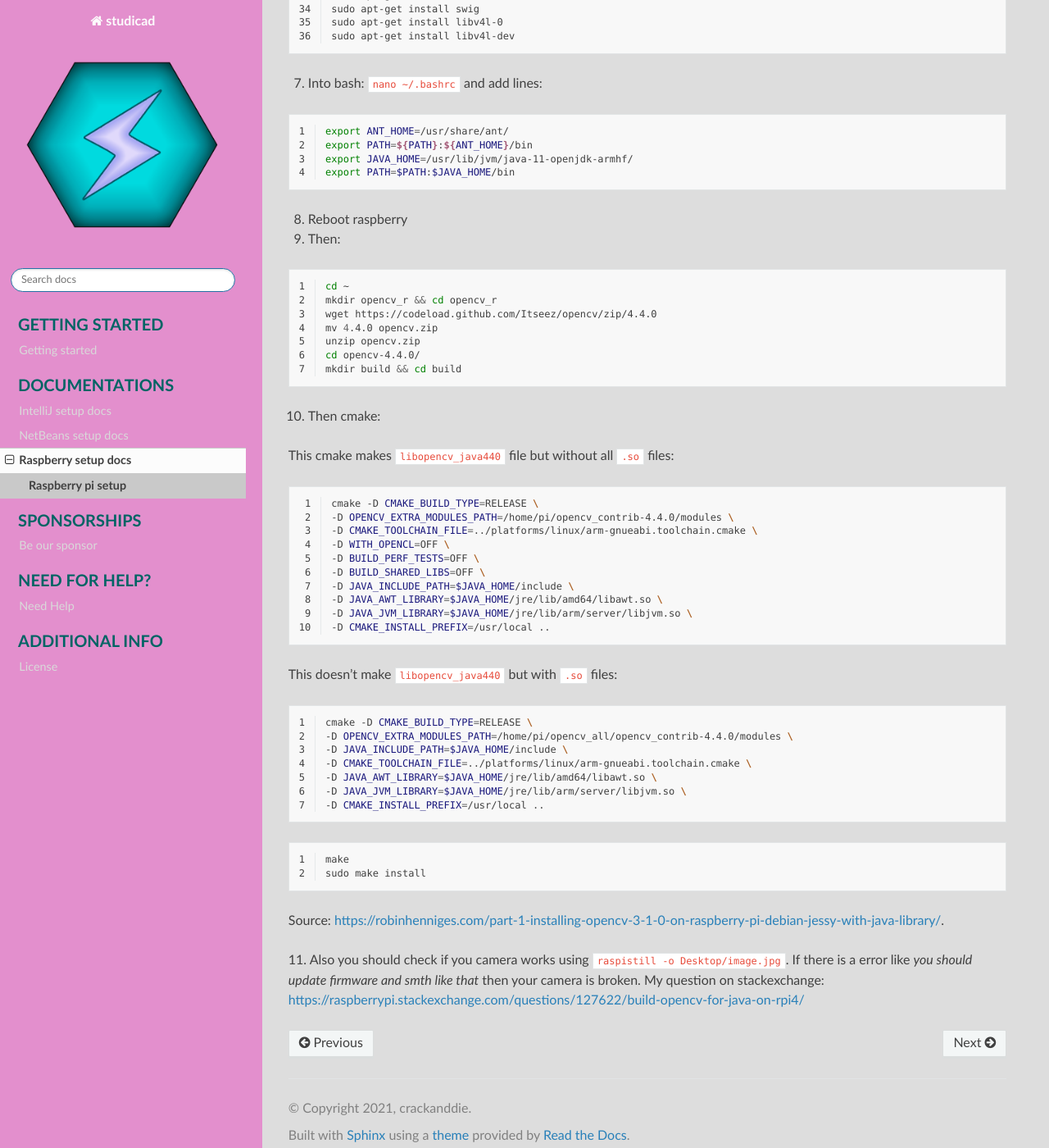
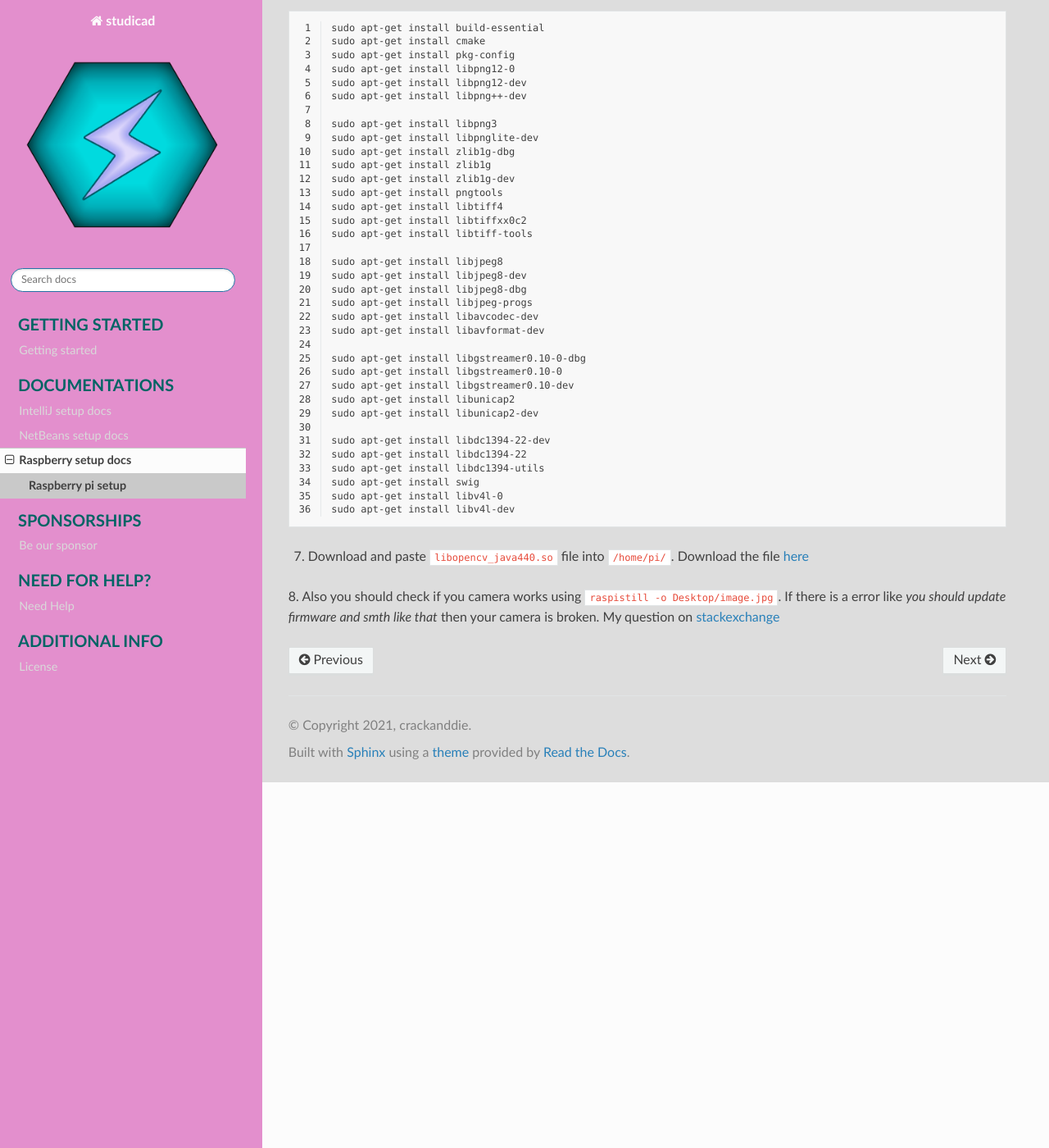
Before and after one commit to CADindustries/studicad-docs, a Sphinx documentation site: the page built from docs/source/docs/all_docs/Raspberry_docs/raspberry/index.rst, in a window 1280 px wide and 1400 px high, scrolled down 3612 px. Shown: the whole window at 82% size. Built offline with Sphinx 7.4.7 and the Read the Docs theme 2.0.0, drawn with Linux system fonts in a browser that asks for light colours; some of the changed text lies outside the part shown.

Commit message:
raspberry setup remade

```diff
--- a/docs/source/docs/all_docs/Raspberry_docs/raspberry/index.rst
+++ b/docs/source/docs/all_docs/Raspberry_docs/raspberry/index.rst
@@ -15,7 +15,46 @@
 PWM setup:
 ^^^^^^^^^^^^^^^^^^^^^^^
 
-Go to `this <https://github.com/sarfata/pi-blaster>`__  repo and install it using **Build and install directly from source**
+1. Open up bash on your raspberry
+
+2. Type this commands there:
+
+.. code-block:: bash
+	:linenos:
+
+	sudo apt-get install autoconf
+
+	git clone https://github.com/sarfata/pi-blaster.git
+	cd pi-blaster
+
+	./autogen.sh
+	./configure
+	sudo make
+
+	sudo make install
+
+3. To check that it works, connect servo motor to HC dio 1 and:
+
+.. code-block:: bash
+	:linenos:
+
+	sudo /home/pi/pi-blaster/pi-blaster
+
+	echo "4=0.1" > /dev/pi-blaster
+
+4. If it doesn't work then:
+
+.. code-block:: bash
+	:linenos:
+
+	sudo nano /etc/default/pi-blaster
+
+
+And paste there ``DAEMON_OPTS="--gpio 4,17,18,27,21,22,23,24,25"``. Then reload rpi.
+
+5. If it still doesn't work then check out that HC dio are powered using E3 pinout into RESET mode on VMX.
+
+The source `site <https://github.com/sarfata/pi-blaster>`__ .
 
 OpenCV setup:
 ^^^^^^^^^^^^^^^^^^^^^^^
@@ -48,7 +87,7 @@
 
 	sudo apt install cmake git pkg-config wget
 
-3. On ``sudo apt install gfortran-arm-linux-gnueabihf`` could be a **error**. Solution could be on the site https://www.raspberrypi.org/forums/viewtopic.php?t=235145.
+3. On ``sudo apt install gfortran-arm-linux-gnueabihf`` could be a **error**. Solution could be on the `site <https://www.raspberrypi.org/forums/viewtopic.php?t=235145>`__ .
 There is also could be the error: ``E: Unable to locate package gfortran-arm-linux-gnueabihf``, but don't worry about this.
 
 .. code-block:: bash
@@ -191,70 +230,8 @@
 	sudo apt-get install libv4l-dev
 
 
-7. Into bash: ``nano ~/.bashrc`` and add lines:
+7. Download and paste ``libopencv_java440.so`` file into ``/home/pi/``. Download the file `here <https://drive.google.com/drive/folders/1d6YVfWcOcKhD59YbpL-TfAJx4KGPY06b?usp=sharing>`__
 
-.. code-block:: bash
-	:linenos:
-
-	export ANT_HOME=/usr/share/ant/
-	export PATH=${PATH}:${ANT_HOME}/bin
-	export JAVA_HOME=/usr/lib/jvm/java-11-openjdk-armhf/
-	export PATH=$PATH:$JAVA_HOME/bin
-
-8. Reboot raspberry
-
-9. Then:
-
-.. code-block:: bash
-	:linenos:
-
-	cd ~
-	mkdir opencv_r && cd opencv_r
-	wget https://codeload.github.com/Itseez/opencv/zip/4.4.0
-	mv 4.4.0 opencv.zip
-	unzip opencv.zip
-	cd opencv-4.4.0/
-	mkdir build && cd build
-
-10. Then cmake:
-
-This cmake makes ``libopencv_java440`` file but without all ``.so`` files:
-
-.. code-block:: bash
-	:linenos:
-
-	cmake -D CMAKE_BUILD_TYPE=RELEASE \
-	-D OPENCV_EXTRA_MODULES_PATH=/home/pi/opencv_contrib-4.4.0/modules \
-	-D CMAKE_TOOLCHAIN_FILE=../platforms/linux/arm-gnueabi.toolchain.cmake \
-	-D WITH_OPENCL=OFF \
-	-D BUILD_PERF_TESTS=OFF \
-	-D BUILD_SHARED_LIBS=OFF \
-	-D JAVA_INCLUDE_PATH=$JAVA_HOME/include \
-	-D JAVA_AWT_LIBRARY=$JAVA_HOME/jre/lib/amd64/libawt.so \
-	-D JAVA_JVM_LIBRARY=$JAVA_HOME/jre/lib/arm/server/libjvm.so \
-	-D CMAKE_INSTALL_PREFIX=/usr/local ..
-
-This doesn't make ``libopencv_java440`` but with ``.so`` files:
-
-.. code-block:: bash
-	:linenos:
-
-	cmake -D CMAKE_BUILD_TYPE=RELEASE \
-	-D OPENCV_EXTRA_MODULES_PATH=/home/pi/opencv_all/opencv_contrib-4.4.0/modules \
-	-D JAVA_INCLUDE_PATH=$JAVA_HOME/include \
-	-D CMAKE_TOOLCHAIN_FILE=../platforms/linux/arm-gnueabi.toolchain.cmake \
-	-D JAVA_AWT_LIBRARY=$JAVA_HOME/jre/lib/amd64/libawt.so \
-	-D JAVA_JVM_LIBRARY=$JAVA_HOME/jre/lib/arm/server/libjvm.so \
-	-D CMAKE_INSTALL_PREFIX=/usr/local ..
-
-.. code-block:: bash
-	:linenos:
-
-	make
-	sudo make install
-
-Source: https://robinhenniges.com/part-1-installing-opencv-3-1-0-on-raspberry-pi-debian-jessy-with-java-library/.
-
-11. Also you should check if you camera works using ``raspistill -o Desktop/image.jpg``.
+8. Also you should check if you camera works using ``raspistill -o Desktop/image.jpg``.
 If there is a error like *you should update firmware and smth like that* then your camera is broken.
-My question on stackexchange: https://raspberrypi.stackexchange.com/questions/127622/build-opencv-for-java-on-rpi4/
+My question on `stackexchange <https://raspberrypi.stackexchange.com/questions/127622/build-opencv-for-java-on-rpi4/>`__
```
Also changed, not shown: other parts of docs/source/docs/all_docs/Raspberry_docs/raspberry/index.rst (+2 -2 lines).
